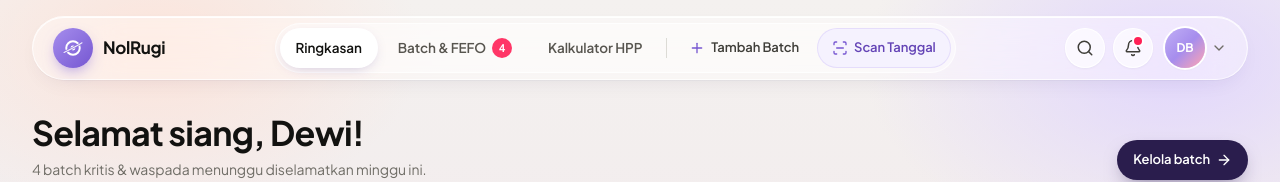
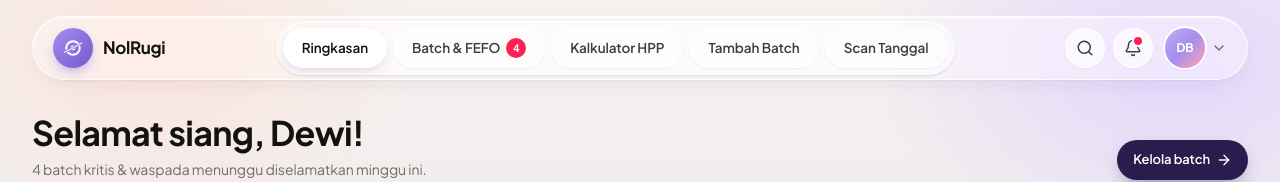
Before and after one commit to hmmdz09/nolrugi, a React (Vite) app: page / in a window 1280 px wide. Shown: the top 182 px of the page. Built offline with nearby package versions, Linux system fonts and the light colour scheme.

Commit message:
fix(ui): remove plus icon, unify glass pill effect and styling across navbar and sidebar

```diff
--- a/src/components/layout/Sidebar.tsx
+++ b/src/components/layout/Sidebar.tsx
@@ -7,8 +7,6 @@ import {
   RotateCcw,
   X,
   Store,
-  ScanLine,
-  Plus,
 } from 'lucide-react';
 import { InventoryBatch } from '../../types';
 import { getBatchStatus } from '../../utils/formatters';
@@ -67,7 +65,7 @@ export const Sidebar: React.FC<SidebarProps> = ({
   }).length;
 
   const content = (
-    <div className="flex flex-col h-full bg-white/85 backdrop-blur-2xl">
+    <div className="flex flex-col h-full bg-white/60 backdrop-blur-2xl backdrop-saturate-[1.8] border-r border-white/70">
       <div className="h-14 px-4 flex items-center justify-between">
         <BrandMark />
         <button onClick={onCloseMobile} className="btn-icon lg:hidden" aria-label="Tutup menu">
@@ -77,12 +75,12 @@ export const Sidebar: React.FC<SidebarProps> = ({
 
       {/* Workspace */}
       <div className="px-3 pt-1">
-        <div className="flex items-center gap-2.5 p-2 rounded-lg border border-slate-200 bg-white">
-          <div className="w-7 h-7 rounded-md bg-slate-100 flex items-center justify-center text-slate-600">
+        <div className="flex items-center gap-2.5 p-2 rounded-xl border border-white/70 bg-white/50 shadow-xs">
+          <div className="w-7 h-7 rounded-lg bg-white flex items-center justify-center text-slate-700 shadow-xs">
             <Store className="w-4 h-4" />
           </div>
           <div className="min-w-0">
-            <div className="text-[13px] font-medium text-ink truncate">Dapur Berkah Nusantara</div>
+            <div className="text-[13px] font-semibold text-ink truncate">Dapur Berkah Nusantara</div>
             <div className="text-[11px] text-slate-500">UMKM Pangan Kemasan</div>
           </div>
         </div>
@@ -90,7 +88,7 @@ export const Sidebar: React.FC<SidebarProps> = ({
 
       <nav className="px-3 pt-3 flex-1" aria-label="Navigasi utama">
         <div className="eyebrow px-2.5 mb-2">Menu Utama</div>
-        <ul className="space-y-1">
+        <ul className="space-y-1.5">
           {NAV_ITEMS.map((item) => {
             const Icon = item.icon;
             const active = activeTab === item.id;
@@ -103,10 +101,10 @@ export const Sidebar: React.FC<SidebarProps> = ({
                   }}
                   aria-current={active ? 'page' : undefined}
                   className={cn(
-                    'group relative w-full flex items-center gap-2.5 h-8.5 px-2.5 rounded-lg text-[13px] font-medium transition-colors',
+                    'group relative w-full flex items-center gap-2.5 h-10 px-3 rounded-full text-[13px] font-semibold transition-all duration-200 border',
                     active
-                      ? 'bg-brand-50 text-brand-800'
-                      : 'text-slate-600 hover:bg-slate-100 hover:text-ink'
+                      ? 'bg-white text-ink shadow-[0_4px_14px_-6px_rgb(70_50_140/0.35)] border-white'
+                      : 'bg-white/30 text-slate-700 hover:text-ink hover:bg-white/80 border-white/50 shadow-xs'
                   )}
                 >
                   <Icon
@@ -114,7 +112,7 @@ export const Sidebar: React.FC<SidebarProps> = ({
                   />
                   <span className="flex-1 text-left">{item.label}</span>
                   {item.id === 'inventory' && atRisk > 0 && (
-                    <span className="num min-w-5 h-5 px-1.5 rounded bg-rose-50 text-rose-700 text-[11px] font-medium inline-flex items-center justify-center">
+                    <span className="num min-w-5 h-5 px-1.5 rounded-full bg-rose-500 text-white text-[10.5px] font-bold inline-flex items-center justify-center">
                       {atRisk}
                     </span>
                   )}
@@ -123,8 +121,8 @@ export const Sidebar: React.FC<SidebarProps> = ({
             );
           })}
 
-          <li className="pt-2">
-            <div className="h-[1px] bg-slate-200/80 my-1 mx-1" />
+          <li className="pt-1">
+            <div className="h-[1px] bg-slate-200/60 my-1 mx-2" />
           </li>
 
           <li>
@@ -133,9 +131,8 @@ export const Sidebar: React.FC<SidebarProps> = ({
                 onOpenManualModal();
                 onCloseMobile();
               }}
-              className="group relative w-full flex items-center gap-2.5 h-8.5 px-2.5 rounded-lg text-[13px] font-semibold text-slate-700 hover:bg-slate-100 hover:text-ink transition-colors"
+              className="w-full flex items-center gap-2.5 h-10 px-3 rounded-full text-[13px] font-semibold text-slate-700 hover:text-ink bg-white/30 hover:bg-white/90 border border-white/50 shadow-xs transition-all duration-200"
             >
-              <Plus className="w-4 h-4 text-brand-600" />
               <span className="flex-1 text-left">Tambah Batch</span>
             </button>
           </li>
@@ -146,9 +143,8 @@ export const Sidebar: React.FC<SidebarProps> = ({
                 onOpenOcrModal();
                 onCloseMobile();
               }}
-              className="group relative w-full flex items-center gap-2.5 h-8.5 px-2.5 rounded-lg text-[13px] font-semibold text-brand-700 hover:bg-brand-50 transition-colors"
+              className="w-full flex items-center gap-2.5 h-10 px-3 rounded-full text-[13px] font-semibold text-slate-700 hover:text-ink bg-white/30 hover:bg-white/90 border border-white/50 shadow-xs transition-all duration-200"
             >
-              <ScanLine className="w-4 h-4 text-brand-600" />
               <span className="flex-1 text-left">Scan Tanggal (AI OCR)</span>
             </button>
           </li>
--- a/src/components/layout/Topbar.tsx
+++ b/src/components/layout/Topbar.tsx
@@ -1,5 +1,5 @@
 import React, { useEffect, useRef, useState } from 'react';
-import { Menu, Search, Bell, Plus, ChevronDown, RotateCcw, ShieldCheck, ScanLine } from 'lucide-react';
+import { Menu, Search, Bell, ChevronDown, RotateCcw, ShieldCheck } from 'lucide-react';
 import { ActiveTab, BrandMark, NAV_ITEMS } from './Sidebar';
 import { cn } from '../common/ui';
 
@@ -52,7 +52,7 @@ export const Topbar: React.FC<TopbarProps> = ({
 
           {/* Nav pill: Ringkasan, Batch & FEFO, Kalkulator HPP, Tambah Batch, Scan Tanggal */}
           <nav
-            className="hidden lg:flex items-center gap-1 p-1 mx-auto rounded-full bg-white/40 border border-white/70"
+            className="hidden lg:flex items-center gap-1.5 p-1.5 mx-auto rounded-full bg-white/40 backdrop-blur-2xl border border-white/70 shadow-sm"
             aria-label="Navigasi utama"
           >
             {NAV_ITEMS.map((item) => {
@@ -63,15 +63,15 @@ export const Topbar: React.FC<TopbarProps> = ({
                   onClick={() => onSelectTab(item.id)}
                   aria-current={active ? 'page' : undefined}
                   className={cn(
-                    'relative h-10 px-4 rounded-full text-[13.5px] font-semibold transition-all duration-300',
+                    'relative h-10 px-4.5 rounded-full text-[13.5px] font-semibold transition-all duration-200 border',
                     active
-                      ? 'bg-white text-ink shadow-[0_4px_14px_-6px_rgb(70_50_140/0.35)]'
-                      : 'text-slate-600 hover:text-ink hover:bg-white/60'
+                      ? 'bg-white text-ink shadow-[0_4px_14px_-6px_rgb(70_50_140/0.35)] border-white'
+                      : 'bg-white/40 text-slate-700 hover:text-ink hover:bg-white/80 border-white/60 shadow-xs hover:shadow-[0_4px_14px_-6px_rgb(70_50_140/0.25)]'
                   )}
                 >
                   {item.label}
                   {item.id === 'inventory' && alertCount > 0 && (
-                    <span className="ml-1.5 num inline-flex items-center justify-center min-w-5 h-5 px-1.5 rounded-full bg-rose-500/90 text-white text-[10.5px] font-bold align-[1px]">
+                    <span className="ml-1.5 num inline-flex items-center justify-center min-w-5 h-5 px-1.5 rounded-full bg-rose-500 text-white text-[10.5px] font-bold align-[1px]">
                       {alertCount}
                     </span>
                   )}
@@ -79,26 +79,22 @@ export const Topbar: React.FC<TopbarProps> = ({
               );
             })}
 
-            <div className="w-[1px] h-5 bg-slate-300/70 mx-1" aria-hidden="true" />
-
             <button
               type="button"
               onClick={onQuickAdd}
-              className="flex items-center gap-1.5 h-10 px-3.5 rounded-full text-[13px] font-semibold text-slate-700 hover:text-ink hover:bg-white/75 active:scale-[0.98] transition-all duration-200"
+              className="h-10 px-4.5 rounded-full text-[13.5px] font-semibold text-slate-700 hover:text-ink bg-white/40 hover:bg-white/90 border border-white/60 hover:border-white shadow-xs hover:shadow-[0_4px_14px_-6px_rgb(70_50_140/0.35)] active:scale-[0.98] transition-all duration-200"
               title="Tambah batch baru"
             >
-              <Plus className="w-4 h-4 text-brand-600" />
-              <span>Tambah Batch</span>
+              Tambah Batch
             </button>
 
             <button
               type="button"
               onClick={onOpenOcrModal}
-              className="flex items-center gap-1.5 h-10 px-3.5 rounded-full text-[13px] font-semibold text-brand-700 bg-brand-50 hover:bg-brand-100/90 border border-brand-200/60 active:scale-[0.98] transition-all duration-200"
+              className="h-10 px-4.5 rounded-full text-[13.5px] font-semibold text-slate-700 hover:text-ink bg-white/40 hover:bg-white/90 border border-white/60 hover:border-white shadow-xs hover:shadow-[0_4px_14px_-6px_rgb(70_50_140/0.35)] active:scale-[0.98] transition-all duration-200"
               title="Scan Tanggal Kedaluwarsa (AI OCR)"
             >
-              <ScanLine className="w-4 h-4 text-brand-600" />
-              <span>Scan Tanggal</span>
+              Scan Tanggal
             </button>
           </nav>
 
```
